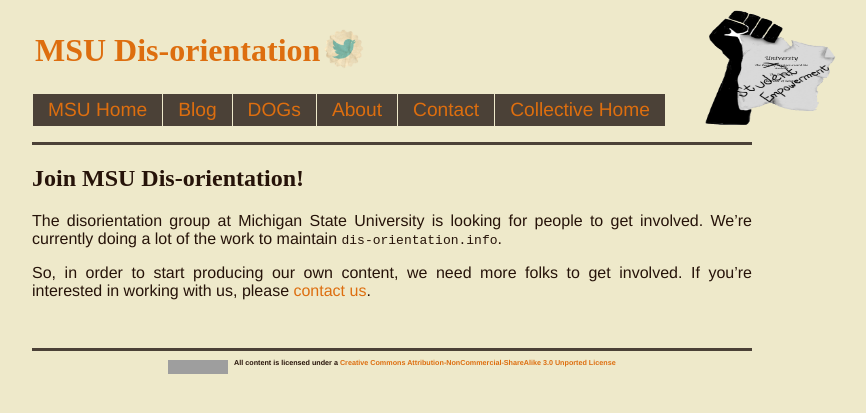
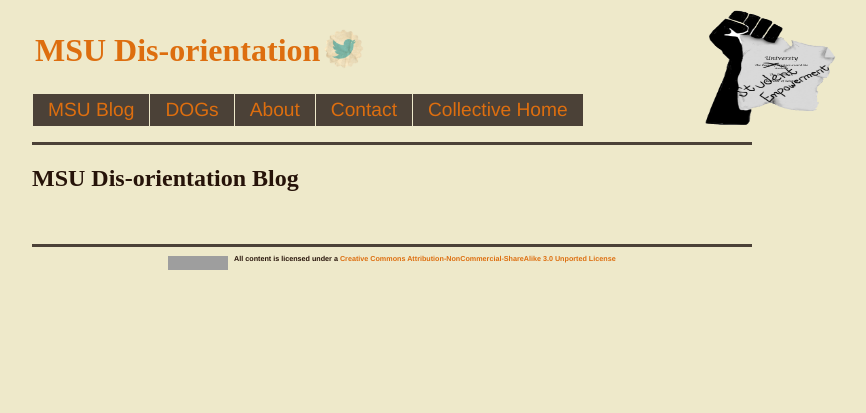
Before and after one commit to dis-orientation/msu, a Jekyll site: the page built from index.md, in a window 1280 px wide. Shown: the top 413 px of the page, without its empty margins (248-1114 px from the left). Built offline with Jekyll 4.4.1, drawn with Linux system fonts in a browser that asks for light colours; Markdown is read by kramdown in place of the engine named in the settings; grey boxes are pictures that could not be loaded.

Commit message:
set up blog for msu

```diff
--- a/_includes/header.html
+++ b/_includes/header.html
@@ -27,8 +27,7 @@
 
 				<div id="header">
 					<ul>
-						<li><a href="http://msu.dis-orientation.info">MSU Home</a></li>
-						<li><a href="http://msu.dis-orientation.info/blog">Blog</a></li>
+						<li><a href="http://msu.dis-orientation.info">MSU Blog</a></li>
 						<li><a href="http://msu.dis-orientation.info/dogs">DOGs</a></li>
 						<li><a href="http://msu.dis-orientation.info/about">About</a></li>
 						<li><a href="http://msu.dis-orientation.info/contact">Contact</a></li>
--- a/index.md
+++ b/index.md
@@ -1,10 +1,38 @@
 ---
-title: MSU Dis-orientation
+title: MSU Dis-orientation Blog
 layout: default
 ---
 
-## Join MSU Dis-orientation!
+## MSU Dis-orientation Blog
 
-The disorientation group at Michigan State University is looking for people to get involved. We're currently doing a lot of the work to maintain `dis-orientation.info`.
-
-So, in order to start producing our own content, we need more folks to get involved. If you're interested in working with us, please [contact us](http://msu.dis-orientation.info/contact).
+{% for post in site.posts %}
+{% if forloop.last != true %}
+<div class="post">
+<div class="preview-title">
+<span class="post-title"><a href="{{ post.url }}">{{ post.title }}</a></span>
+<br/>
+<div class="date">{{ post.date | date: "%B %e, %Y" }}</div>
+</div>
+<div class="post-excerpt">
+<a href="{{ post.url }}" class="excerpt-link">
+{{ post.content | split:"<!-- more -->" | first }}
+</a>
+<br/>
+</div>
+</div>
+{% else %}
+<div class="post-last">
+<div class="preview-title">
+<span class="post-title"><a href="{{ post.url }}">{{ post.title }}</a></span>
+<br/>
+<div class="date">{{ post.date | date: "%B %e, %Y" }}</div>
+</div>
+<div class="post-excerpt">
+<a href="{{ post.url }}" class="excerpt-link">
+{{ post.content | split:"<!-- more -->" | first }}
+</a>
+<br/>
+</div>
+</div>
+{% endif %}
+{% endfor %}
```
Also changed, not shown: _layouts/post-default.html (added, +12 -0 lines).
